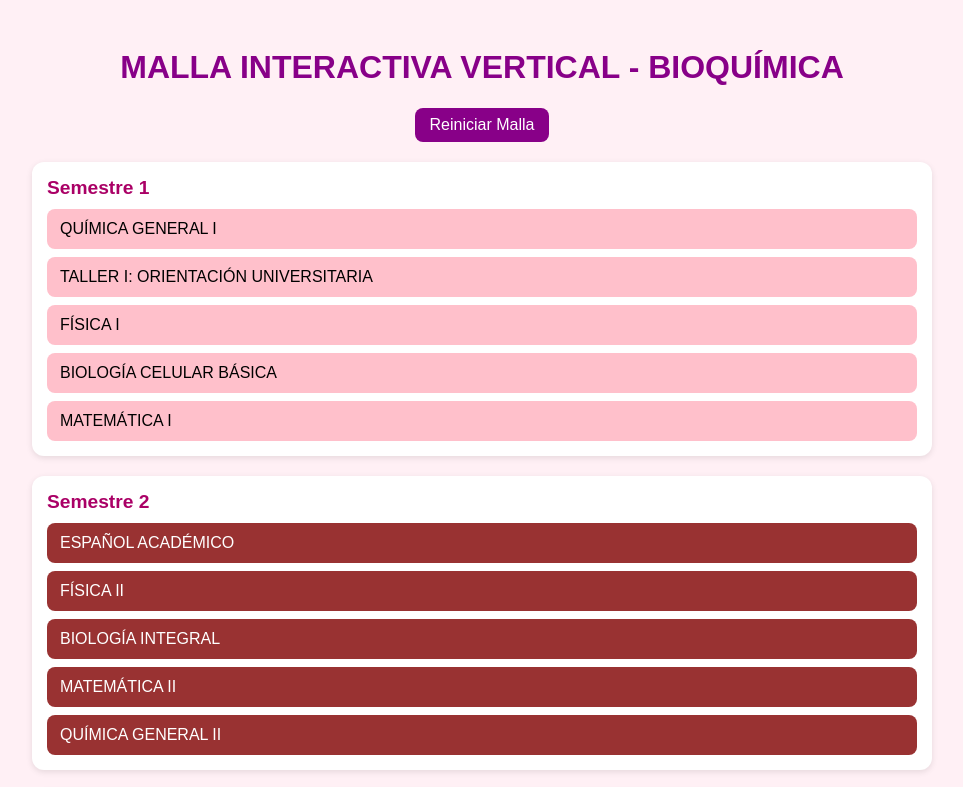
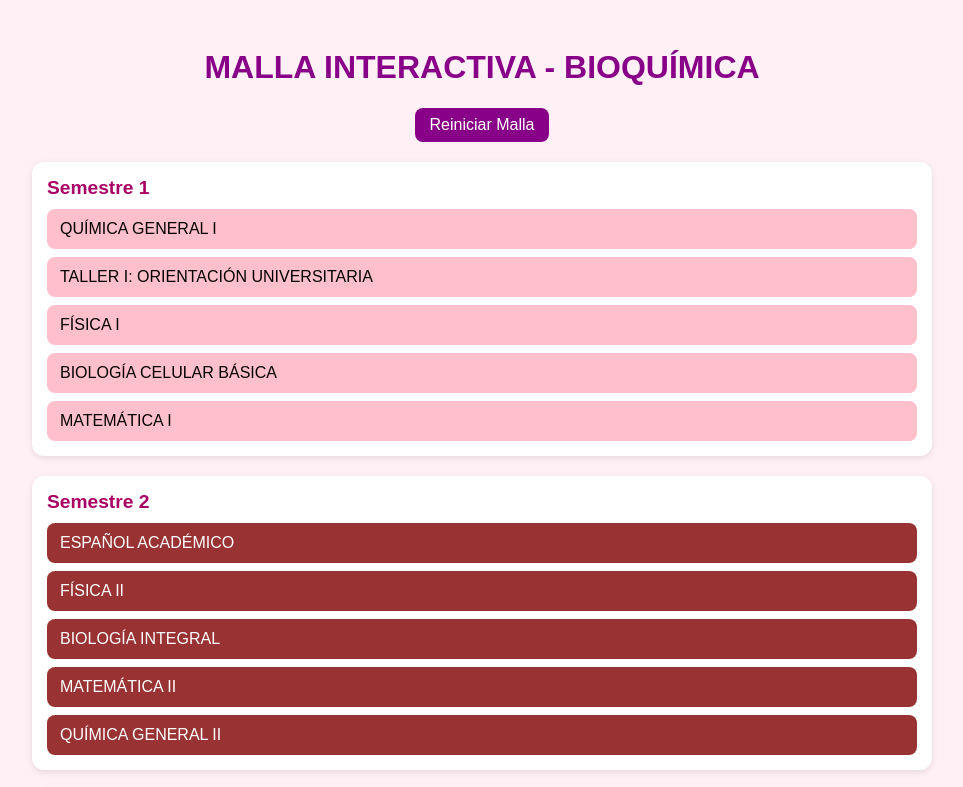
Before and after one commit to emiciitaa/malla-bioquimica, a plain HTML site: page index.html in a window 1280 px wide. Shown: the top 787 px of the page, without its empty margins (158-1121 px from the left). Drawn offline with Linux system fonts and the light colour scheme.

Commit message:
Update index.html

```diff
--- a/index.html
+++ b/index.html
@@ -3,7 +3,7 @@
 <head>
   <meta charset="UTF-8" />
   <meta name="viewport" content="width=device-width, initial-scale=1" />
-  <title>Malla Interactiva Vertical - BIOQUÍMICA</title>
+  <title>Malla Interactiva - BIOQUÍMICA</title>
   <style>
     body {
       background: #fff0f5;
@@ -76,7 +76,7 @@
   </style>
 </head>
 <body>
-  <h1>MALLA INTERACTIVA VERTICAL - BIOQUÍMICA</h1>
+  <h1>MALLA INTERACTIVA - BIOQUÍMICA</h1>
   <button id="resetBtn">Reiniciar Malla</button>
   <div class="malla" id="malla"></div>
   <script>
```
